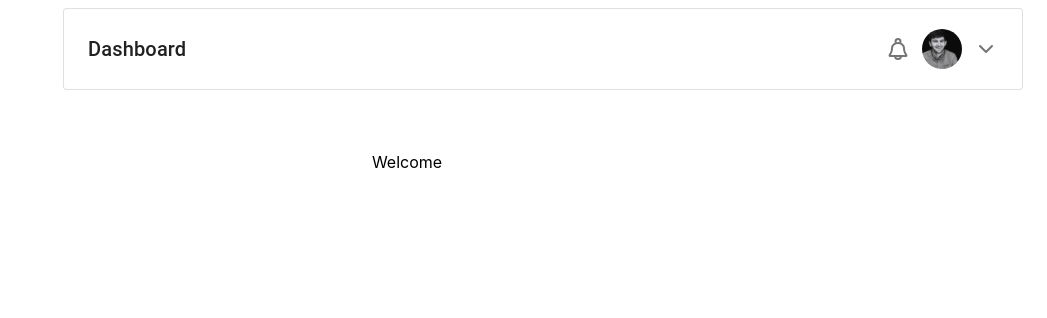
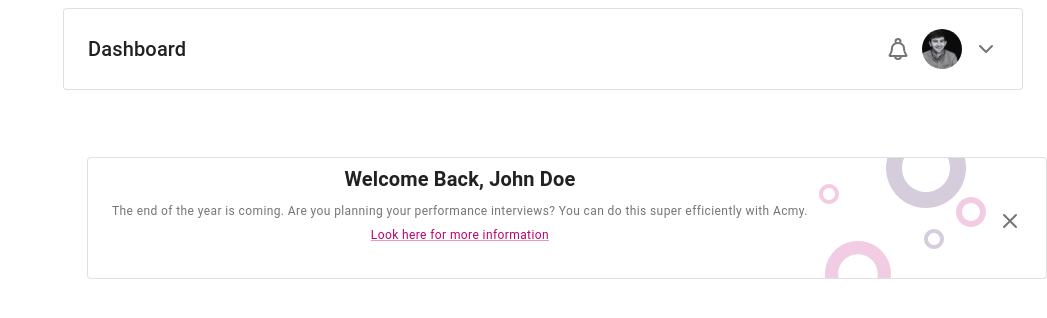
Before and after one commit to Amaya-2001/Todo-App-Frontend, a React (Create React App) app in the folder todo-app-amaya-2001/: page / in a window 1280 px wide. Shown: the top 318 px of the page, without its empty margins (233-1280 px from the left). Built offline with nearby package versions, Linux system fonts and the light colour scheme.

Commit message:
Updated Welcome component by adding welcome message

```diff
--- a/todo-app-amaya-2001/src/components/Welcome.tsx
+++ b/todo-app-amaya-2001/src/components/Welcome.tsx
@@ -1,11 +1,53 @@
 import React from 'react';
+import Box from '@mui/material/Box';
+import Card from '@mui/material/Card';
+import Typography from '@mui/material/Typography';
+import Link from '@mui/material/Link';
+import { styled } from '@mui/system';
+import IconButton from '@mui/material/IconButton';
+import Vector from "../Assets/Assets/Vector.svg";
+import Close from "../Assets/Assets/Close.svg";
 
 export const Welcome = () => {
+    const StyledCard = styled(Card)({
+        width: "1120px",
+        height: "120px",
+        marginLeft: "320px",
+        marginTop: "5px",
+        display: 'flex',
+        alignItems: 'flext-start',
+        justifyContent: 'space-between',
+    });
+
     return (
-        <div>Welcome</div>
-    )
+        <Box sx={{ display: 'flex', justifyContent: 'space-between', alignItems: 'flex-start', width: '100%' }}>
+            <StyledCard variant="outlined">
+                <Box sx={{ display: 'flex', justifyContent: 'space-between', alignItems: 'flex-start', width: '100%' }}>
+                    <Box sx={{ alignItems: 'center', marginLeft: '24px', marginTop: "5px" }}>
+                        <Typography variant="h6" gutterBottom sx={{ fontWeight: 'bold' }}>
+                            Welcome Back, John Doe
+                        </Typography>
+                        <Typography variant="caption" display="block" color="#757575" gutterBottom>
+                            The end of the year is coming. Are you planning your performance interviews? You can do this super efficiently with Acmy.
+                        </Typography>
+                        <Typography variant="caption" display="block" gutterBottom>
+                            <Link href="#" color="#BC006D">
+                                Look here for more information
+                            </Link>
+                        </Typography>
+                    </Box>
+                    <Box sx={{ display: 'flex', alignItems: 'center', marginRight: '24px' }}>
+                        <img src={Vector} alt="Vector" />
+                        <Box sx={{ display: 'flex', alignItems: 'center', justifyContent: 'flex-end', marginTop: '5px', }}>
+                            <IconButton size="large" aria-label="display more actions" edge="end"  >
+                                <img src={Close} alt="Close" />
+                            </IconButton>
+                        </Box>
+                    </Box>
+                </Box>
+            </StyledCard>
+        </Box>
+    );
 }
 
-
-
 export default Welcome;
```
